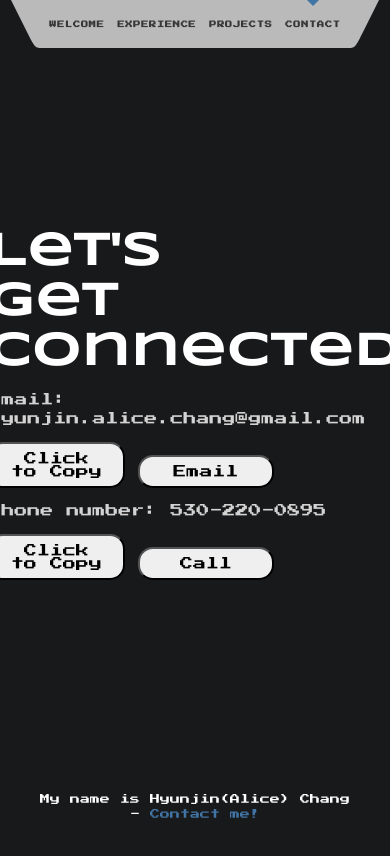
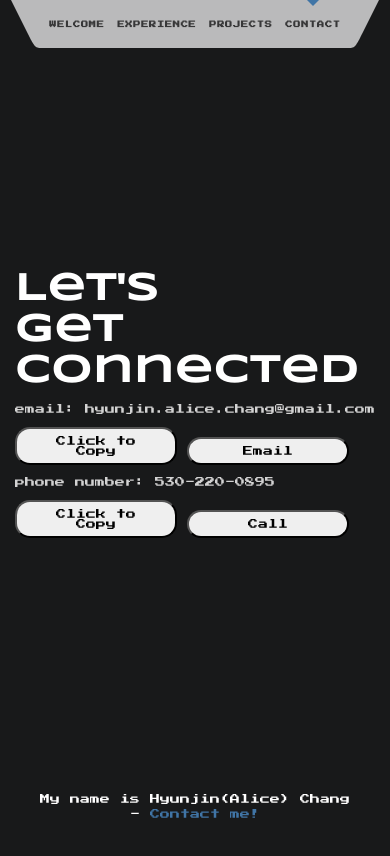
Before and after one commit to chj2788/svelte-portfolio, a SvelteKit app: page /contact in a window 390 px wide. Shown: the top 856 px of the page. Built offline with nearby package versions, Linux system fonts and the light colour scheme.

Commit message:
responsive contact page

```diff
--- a/src/routes/contact/+page.svelte
+++ b/src/routes/contact/+page.svelte
@@ -70,7 +70,7 @@
 	button {
 		padding: 2% 5%;
 		border-radius: 15px;
-		width: 33%
+		width: 45%;
 	}
 
 	button:hover {
@@ -102,4 +102,18 @@
 		}
 	}
 
+	@media only screen and (max-width: 500px) {
+		.intro-text {
+			font-size: 2.5em;
+		}
+
+		.contact-info {
+			font-size: 10px;
+		}
+
+		.button-wrapper {
+			font-size: 10px;
+		}
+	}
+
 </style>
```
